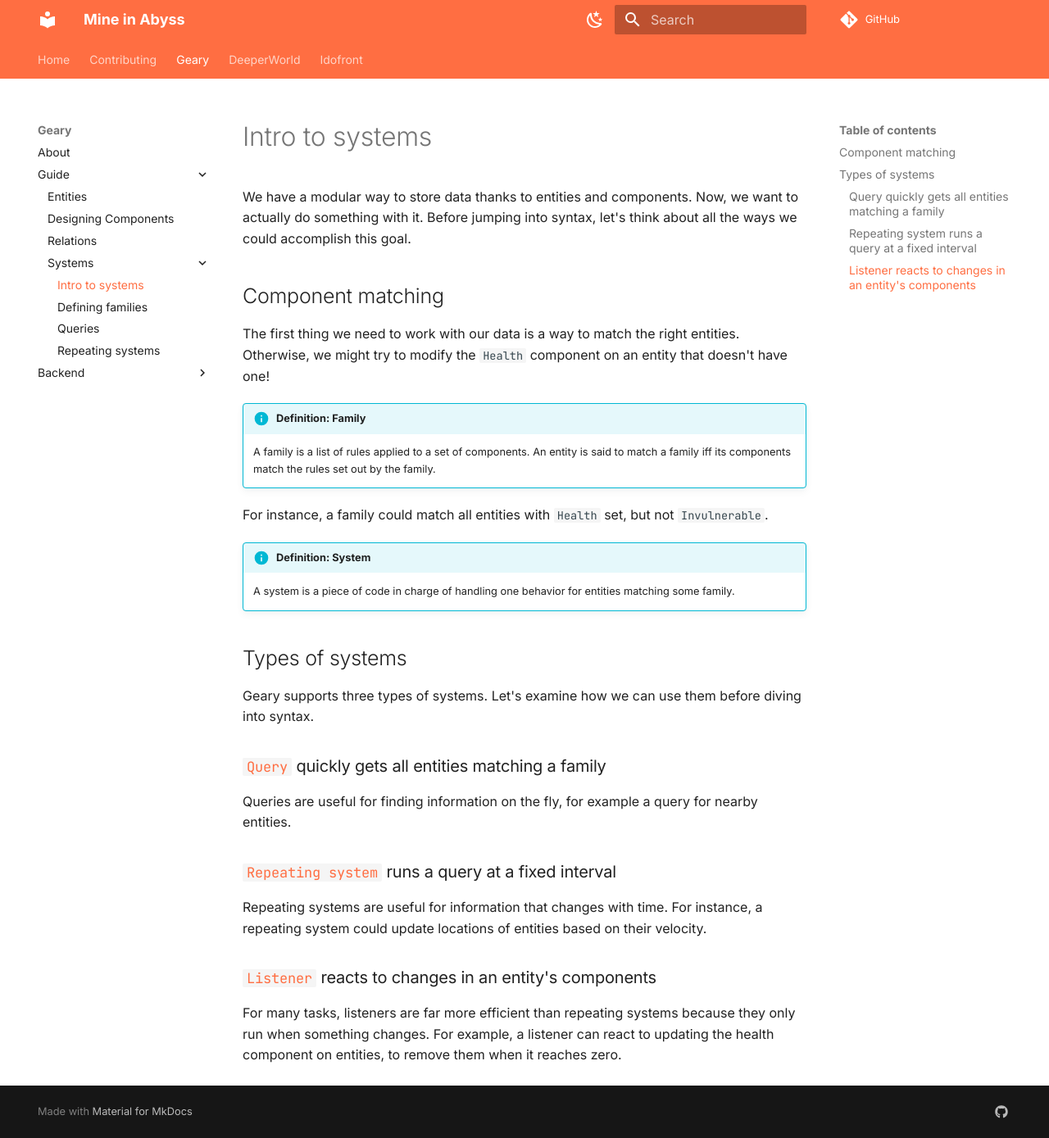
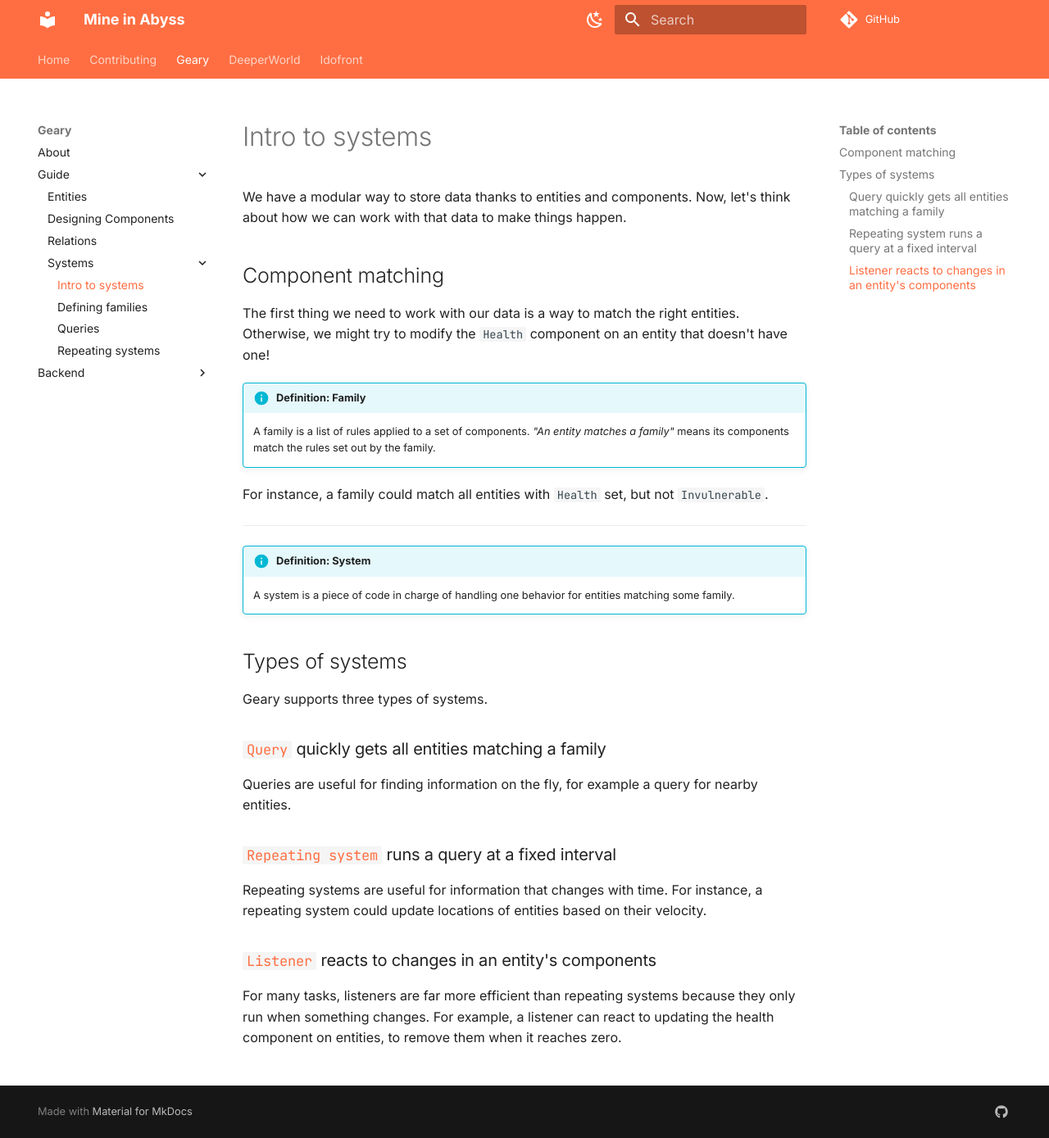
Before and after one commit to MineInAbyss/wiki, an MkDocs documentation site: the page built from docs/geary/guide/systems/systems.md, in a window 1280 px wide and 1389 px high. Shown: the whole window at 82% size. Built offline with MkDocs 1.6.1 and Material for MkDocs 9.7.7, drawn with Linux system fonts in a browser that asks for light colours; comment, search, counter and statistics services are not loaded.

```diff
--- a/docs/geary/guide/systems/systems.md
+++ b/docs/geary/guide/systems/systems.md
@@ -1,31 +1,33 @@
 # Intro to systems
 
-We have a modular way to store data thanks to entities and components. Now, we want to actually do something with it. Before jumping into syntax, let's think about all the ways we could accomplish this goal.
+We have a modular way to store data thanks to entities and components. Now, let's think about how we can work with that data to make things happen.
 
 ## Component matching
 
 The first thing we need to work with our data is a way to match the right entities. Otherwise, we might try to modify the `Health` component on an entity that doesn't have one!
 
 !!! info "Definition: Family"
-    A family is a list of rules applied to a set of components. An entity is said to match a family iff its components match the rules set out by the family.
+    A family is a list of rules applied to a set of components. *"An entity matches a family"* means its components match the rules set out by the family.
 
 For instance, a family could match all entities with `Health` set, but not `Invulnerable`.
+
+---
 
 !!! info "Definition: System"
     A system is a piece of code in charge of handling one behavior for entities matching some family.
 
 ## Types of systems
 
-Geary supports three types of systems. Let's examine how we can use them before diving into syntax.
+Geary supports three types of systems.
 
-### [`Query`](https://mineinabyss.com/Geary/geary-core/com.mineinabyss.geary.systems.query/-geary-query/) quickly gets all entities matching a family
+### [`Query`](https://mineinabyss.com/Geary/geary-core/com.mineinabyss.geary.systems.query/-query/) quickly gets all entities matching a family
 
 Queries are useful for finding information on the fly, for example a query for nearby entities.
 
-### [`Repeating system`](https://mineinabyss.com/Geary/geary-core/com.mineinabyss.geary.systems/-ticking-system/) runs a query at a fixed interval
+### [`Repeating system`](https://mineinabyss.com/Geary/geary-core/com.mineinabyss.geary.systems/-repeating-system/) runs a query at a fixed interval
 
 Repeating systems are useful for information that changes with time. For instance, a repeating system could update locations of entities based on their velocity.
 
-### [`Listener`](https://mineinabyss.com/Geary/geary-core/com.mineinabyss.geary.systems/-geary-listener/) reacts to changes in an entity's components
+### [`Listener`](https://mineinabyss.com/Geary/geary-core/com.mineinabyss.geary.systems/-listener/) reacts to changes in an entity's components
 
 For many tasks, listeners are far more efficient than repeating systems because they only run when something changes. For example, a listener can react to updating the health component on entities, to remove them when it reaches zero.
```
Also changed, not shown: docs/contributing/github.md (+2 -0 lines), docs/geary/guide/entities.md (+17 -27 lines), docs/geary/guide/relations.md (+3 -3 lines), docs/geary/guide/systems/queries.md (+2 -0 lines).
